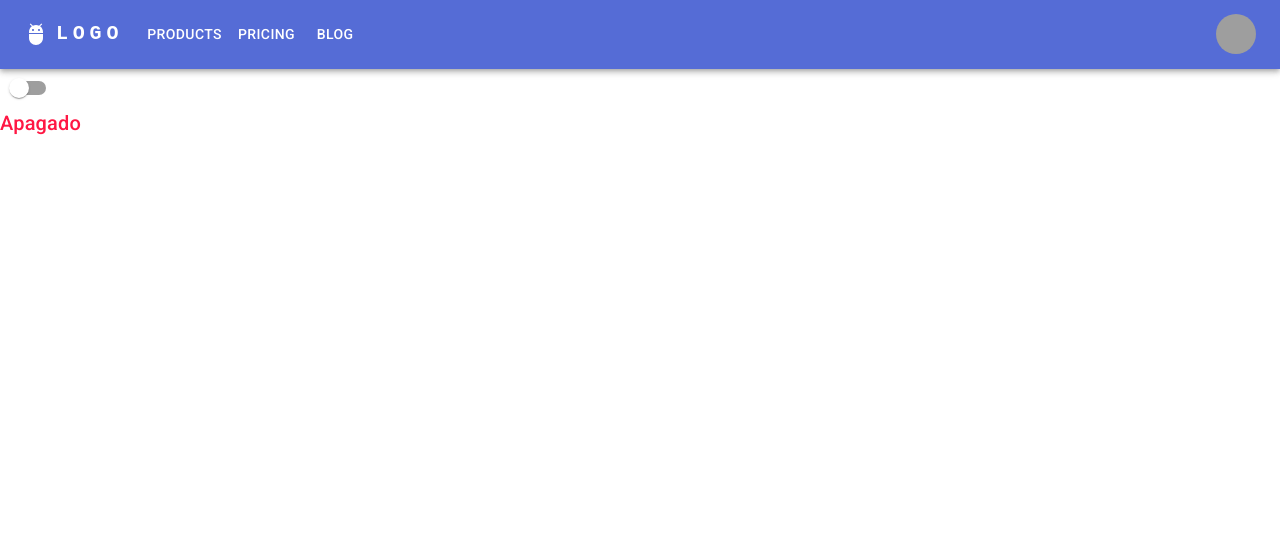
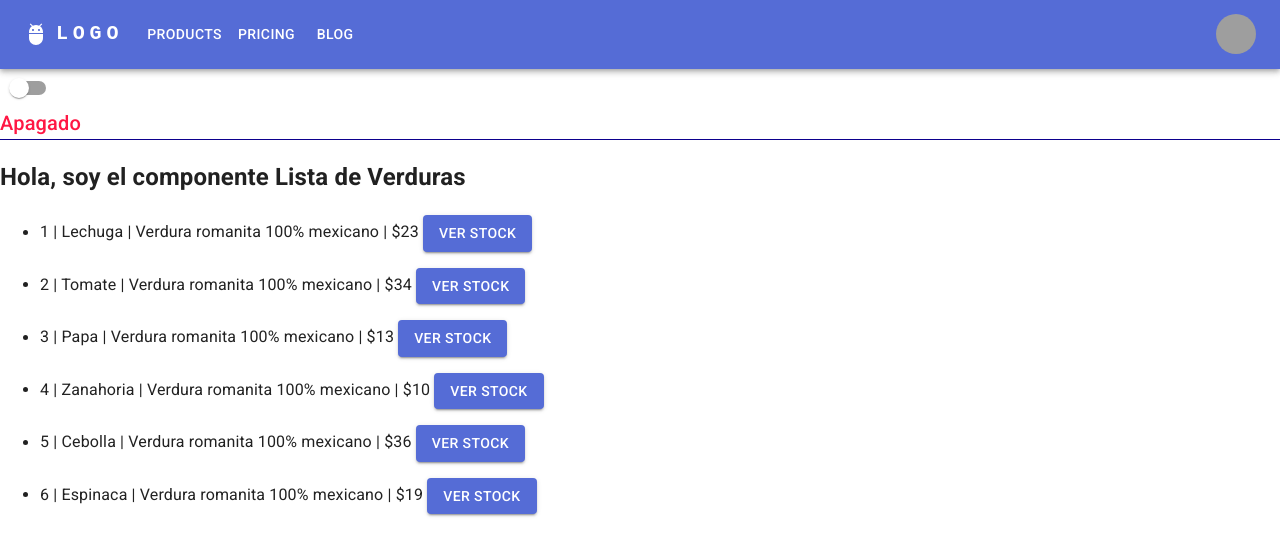
Before and after one commit to YairGmP/Class-React-with-vite, a React (Vite) app in the folder material-ui-vite/: page / in a window 1280 px wide. Shown: the top 556 px of the page. Built offline with nearby package versions, Linux system fonts and the light colour scheme; grey boxes are pictures that could not be loaded.

Commit message:
Validacion de datos

```diff
--- a/material-ui-vite/src/components/ListaProductos.jsx
+++ b/material-ui-vite/src/components/ListaProductos.jsx
@@ -1,6 +1,7 @@
 import React, {useState} from 'react'
 import Switch from '@mui/material/Switch'
-import { Typography } from '@mui/material'
+import { Divider, Typography } from '@mui/material'
+import ListaVerduras from './Productos/ListaVerduras'
 
 const ListaProductos = () => {
     const [home, setHome]=useState(false)
@@ -21,10 +22,11 @@ const ListaProductos = () => {
 
         />
 
-        {
-            <Typography variant={home ? "h3":"h6"} color={home ? "success":"error"}>{home ? "Encendido":"Apagado"}</Typography>
-        }
 
+          <Typography variant={home ? "h3":"h6"} color={home ? "success":"error"}>{home ? "Encendido":"Apagado"}</Typography>
+
+          <Divider color='secondary'/>
+          <ListaVerduras/>
     </div>
   )
 }
--- /dev/null
+++ b/material-ui-vite/src/components/Productos/ListaVerduras.jsx
@@ -0,0 +1,72 @@
+import React from "react";
+import Button from "@mui/material/Button";
+
+export default function ListaVerduras() {
+  const verduras = [
+    {
+      id: "1",
+      nombre: "Lechuga",
+      descripcion: "Verdura romanita 100% mexicano",
+      precio: 23,
+      Cantidad: 12,
+    },
+    {
+      id: "2",
+      nombre: "Tomate",
+      descripcion: "Verdura romanita 100% mexicano",
+      precio: 34,
+      Cantidad: 10,
+    },
+    {
+      id: "3",
+      nombre: "Papa",
+      descripcion: "Verdura romanita 100% mexicano",
+      precio: 13,
+      Cantidad: 2,
+    },
+    {
+      id: "4",
+      nombre: "Zanahoria",
+      descripcion: "Verdura romanita 100% mexicano",
+      precio: 10,
+      Cantidad: 5,
+    },
+    {
+      id: "5",
+      nombre: "Cebolla",
+      descripcion: "Verdura romanita 100% mexicano",
+      precio: 36,
+      Cantidad: 1,
+    },
+    {
+      id: "6",
+      nombre: "Espinaca",
+      descripcion: "Verdura romanita 100% mexicano",
+      precio: 19,
+      Cantidad: 200,
+    },
+  ];
+
+  console.log("Objeto verdura", verduras);
+  console.log("Total de datos array es: ", verduras.length);
+
+  return (
+    <div>
+      <h2>Hola, soy el componente Lista de Verduras</h2>
+      {verduras.length > 0 ? (
+        verduras.map((verdura, index) => (
+          <div key={index}>
+            <ul>
+              <li>
+                {verdura.id} | {verdura.nombre} | {verdura.descripcion} | $
+                {verdura.precio}  <Button onClick={()=>alert(`El stock es de: ${verdura.Cantidad}`)} variant="contained" color="primary">Ver stock</Button>
+              </li>
+            </ul>
+          </div>
+        ))
+      ) : (
+        <p>No hay datos disponibles.</p>
+      )}
+    </div>
+  );
+}
```
